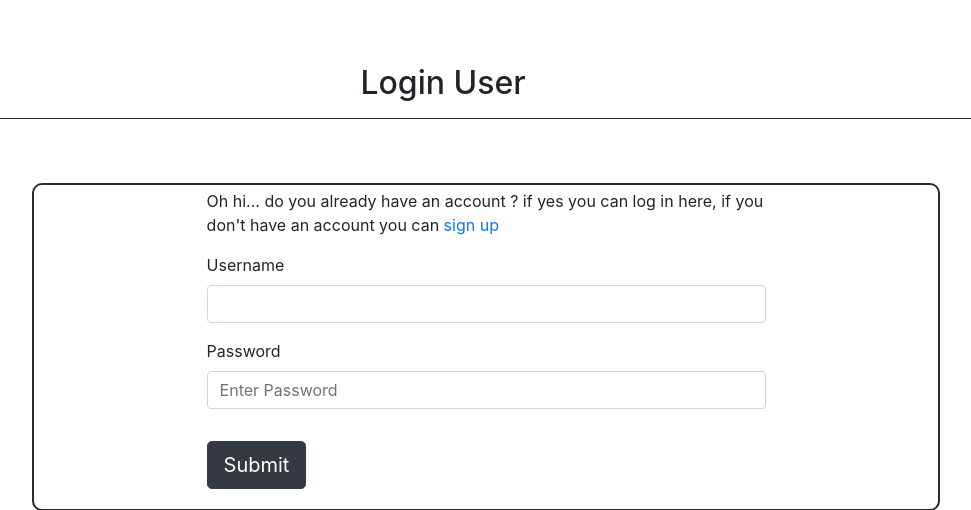
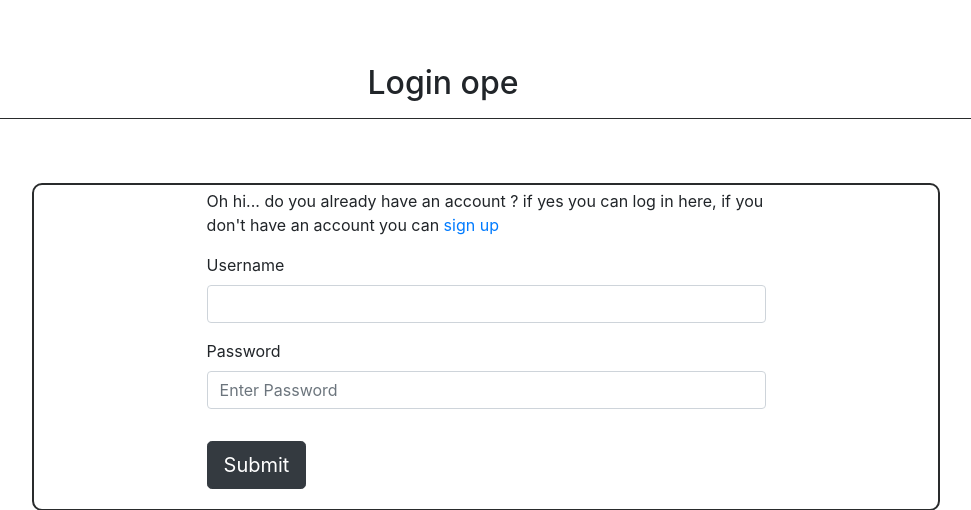
Before and after one commit to xyperam/e-bisnis, a PHP site: page /Login.php in a window 1280 px wide. Shown: the part 56-566 px from the top of the page, without its empty margins (197-1168 px from the left). Run offline with PHP 8.4, Linux system fonts and the light colour scheme.

Commit message:
halo gais

```diff
--- a/Login.php
+++ b/Login.php
@@ -103,7 +103,7 @@ $password = $_POST["password"];
     <div class="Login1">
       <div class="row">
         <div class="col-sm-12 col-md-12">
-          <h2>Login User</h2>
+          <h2>Login ope</h2>
 
           <?php if (isset($error)) : ?>
             <p style="color : red;font-style: bold; ">USER NAME / PASSWORD SALAH</p>
```
